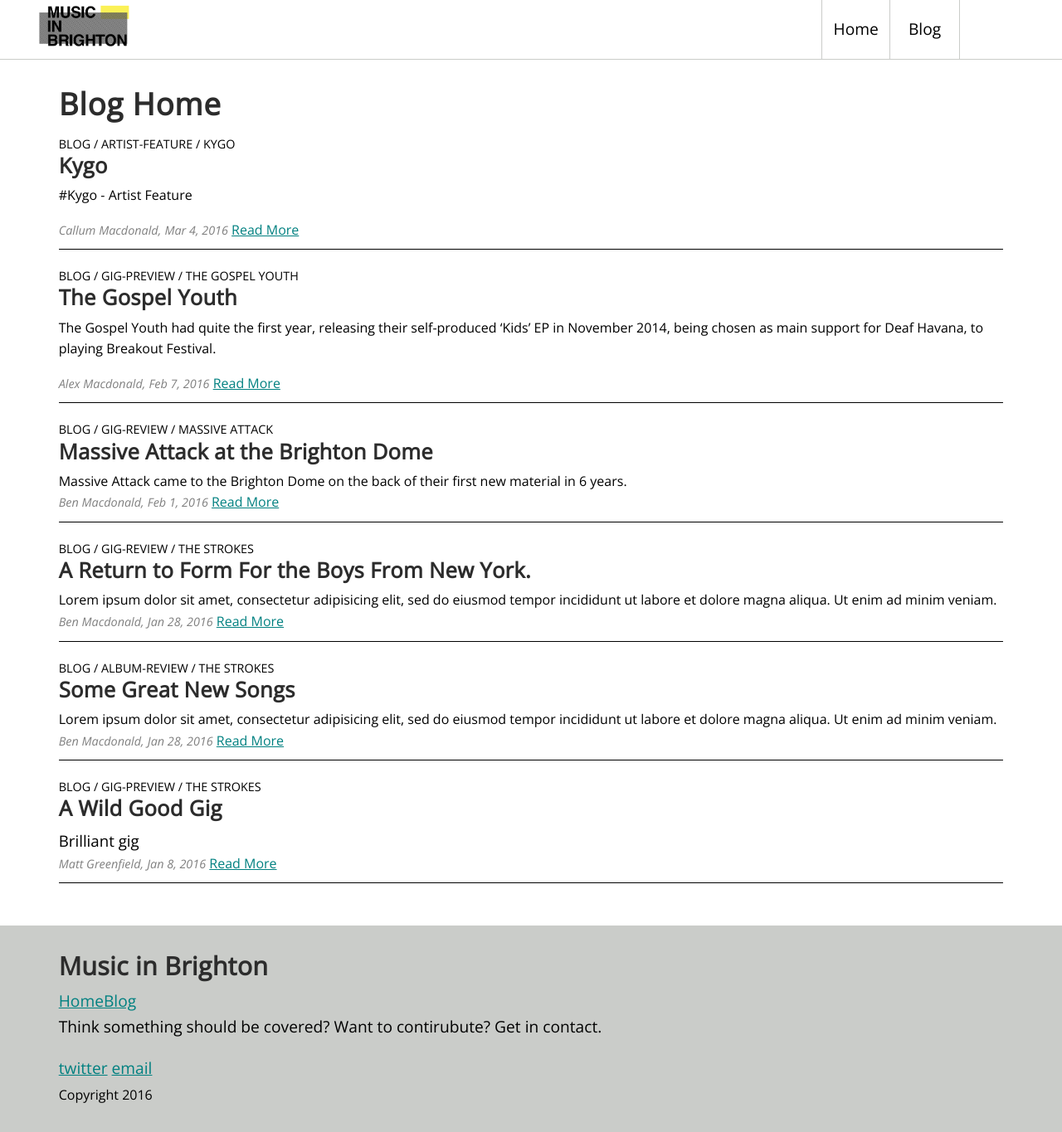
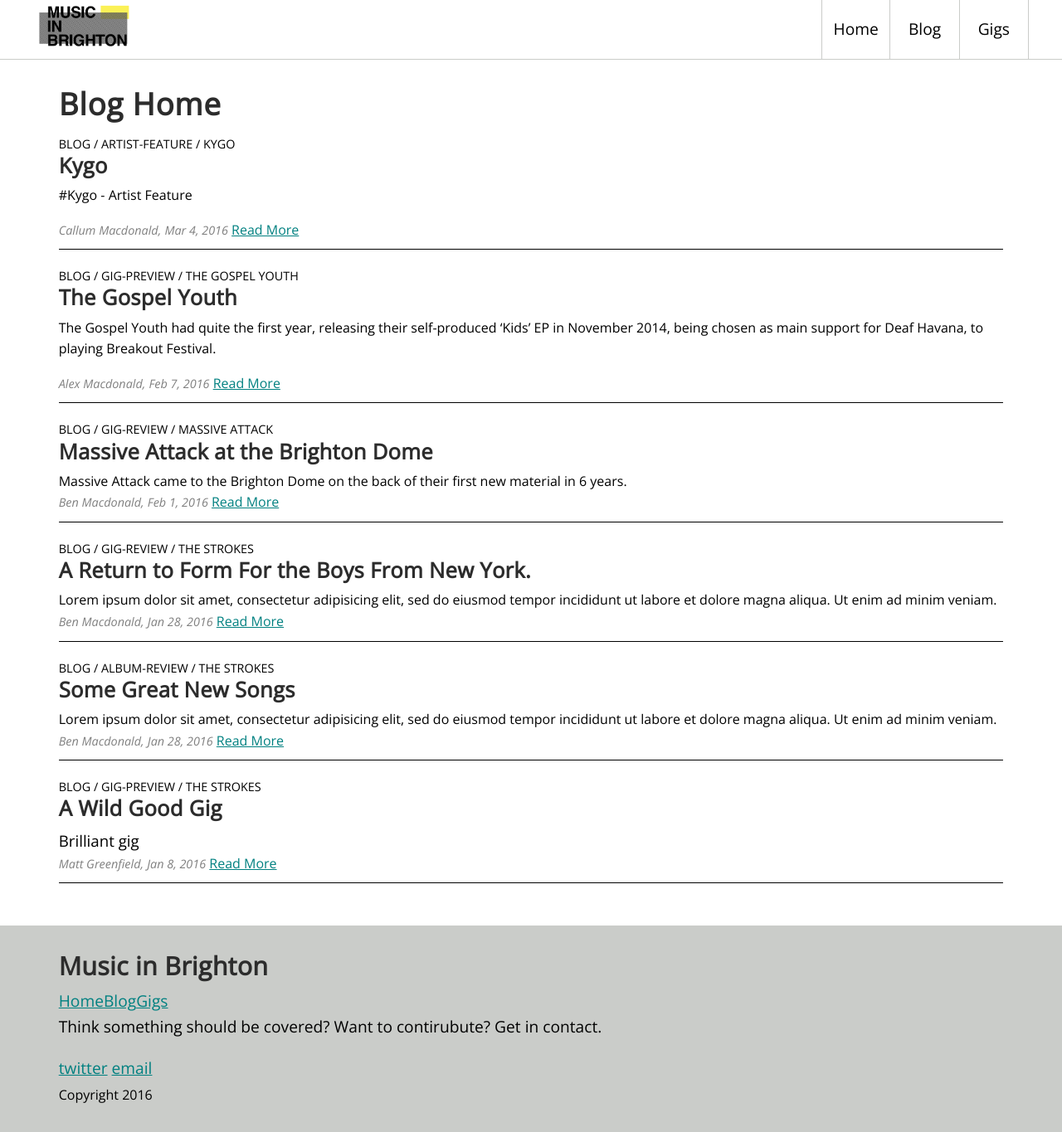
Before and after one commit to mattgreenfield/music, a Jekyll site: the page built from blog/index.html, in a window 1280 px wide. Shown: the whole page at 83% size. Built offline with Jekyll 4.4.1, drawn with Linux system fonts in a browser that asks for light colours.

Commit message:
increase massive attack image res, add gigs to top menu

```diff
--- a/_config.yml
+++ b/_config.yml
@@ -18,6 +18,8 @@
     url: /index.html
   - title: Blog
     url: /blog/index.html
+  - title: Gigs
+    url: /gigs/index.html
 
 social-links:
   - name: twitter
```
Also changed, not shown: assets/images/posts/massive-attack.jpeg, 1 other file.
